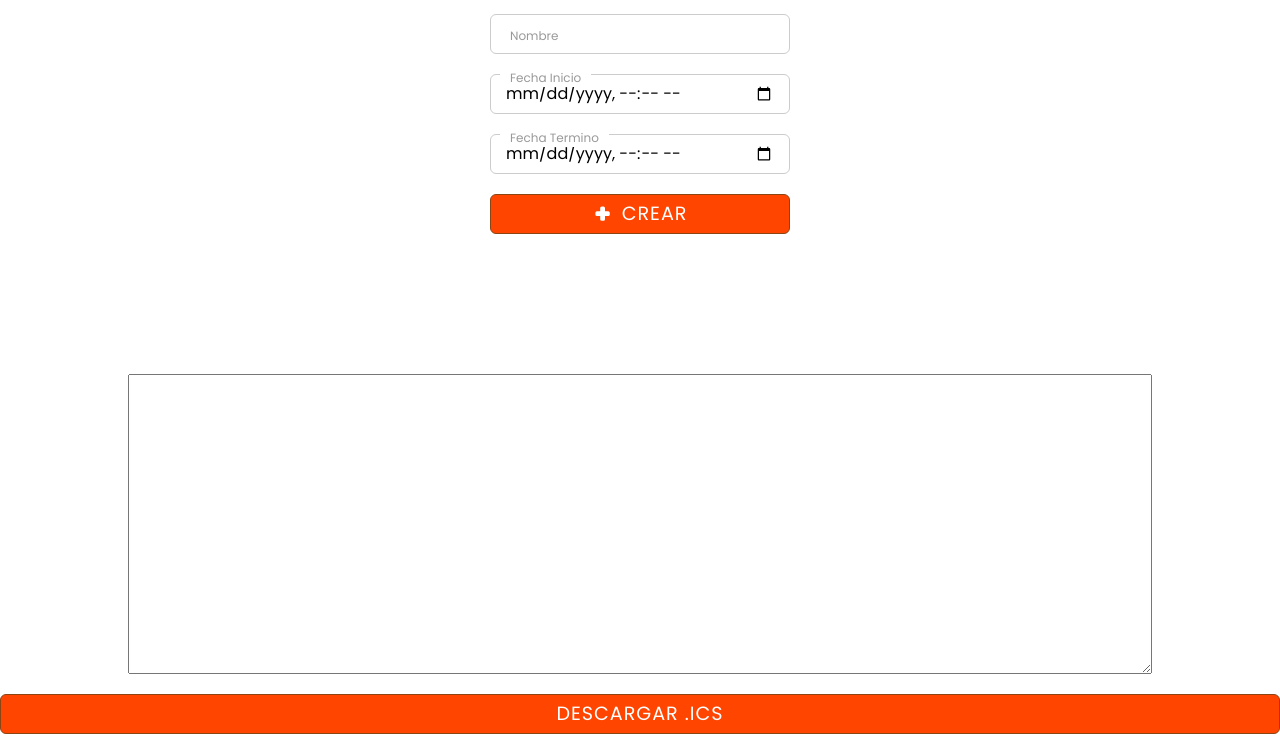
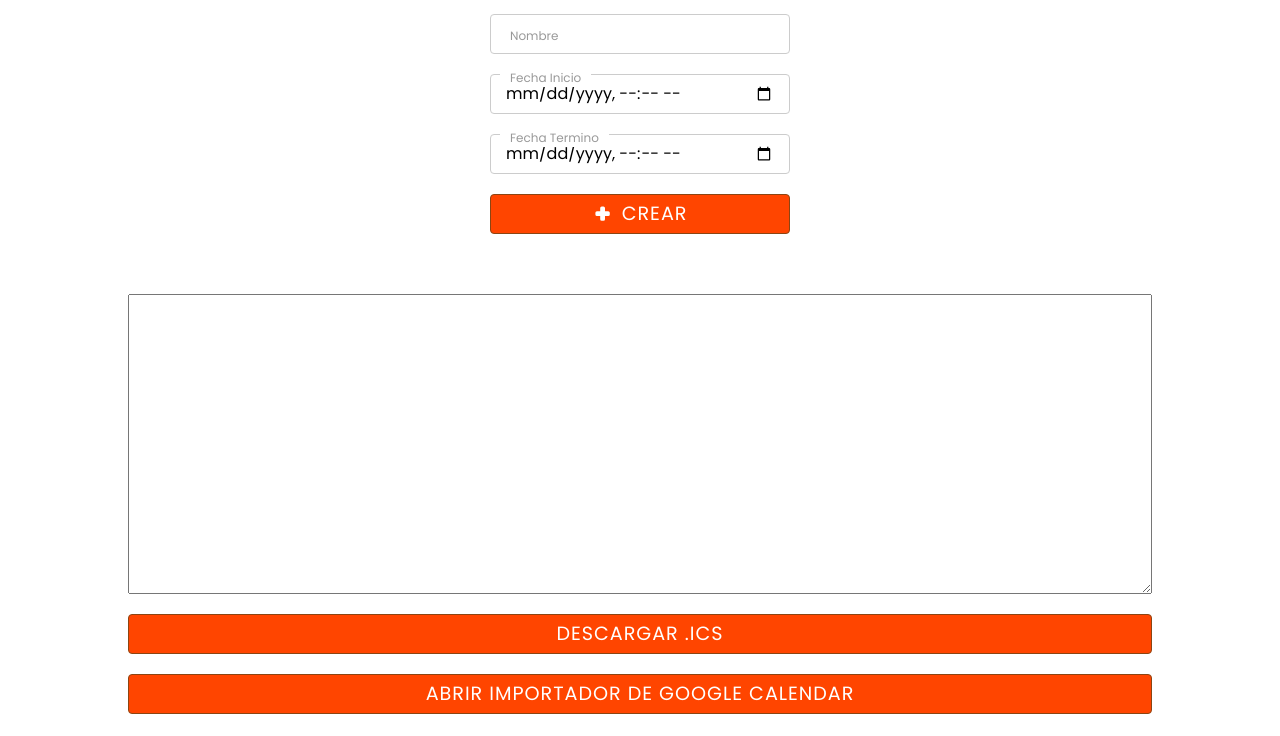
Before and after one commit to volatil/exportador-de-fechas-para-google-calendar, a plain HTML site: page index.html in a window 1280 px wide. Shown: the part 64-800 px from the top of the page. Drawn offline with nearby package versions, Linux system fonts and the light colour scheme.

Commit message:
css menores

```diff
--- a/index.html
+++ b/index.html
@@ -38,7 +38,12 @@
     <section class="fechas"> </section>
 
     <textarea style="width: 80%; margin: 0 auto; display: block;height: 300px;" name="" id="icsContent"></textarea>
-    <button onclick="downloadICS()">Descargar .ics</button>
+
+    <div style="width: 80%; margin: 0 auto;">
+        <button onclick="downloadICS()">Descargar .ics</button>
+        <a class="boton" href="https://calendar.google.com/calendar/u/0/r/settings/export" target="_blank">Abrir Importador de Google Calendar</a>
+    </div>
+
     <script src="main.js"></script>
 </body>
 </html>
--- a/main.css
+++ b/main.css
@@ -1,6 +1,6 @@
 @import url('https://fonts.googleapis.com/css2?family=Poppins:ital,wght@0,100;0,200;0,300;0,400;0,500;0,600;0,700;0,800;0,900;1,100;1,200;1,300;1,400;1,500;1,600;1,700;1,800;1,900&display=swap');
 :root {
-    --border-radius: 6px;
+    --border-radius: 4px;
     --primario: orangered;
     --secundario: saddlebrown;
 }
@@ -16,11 +16,13 @@ p {
     margin: 0;
     padding: 0;
 }
+a ,
 button {
     display: flex;
     justify-content: center;
     align-items: center;
     gap: 10px;
+    text-decoration: none;
     margin-top: 20px;
     width: 100%;
     height: 40px;
@@ -36,13 +38,15 @@ button {
     -o-transition:      all 0.2s ease-out;
     transition:         all 0.2s ease-out;
 }
+a:hover ,
 button:hover {
+    color: white;
     background: saddlebrown;
 }
 
 section.admin {
     width: 300px;
-    margin: 0 auto 100px;
+    margin: 0 auto 40px;
 }
 section.admin div.campo {
    margin: 0 auto 20px;
@@ -99,7 +103,7 @@ section.admin div.campo input:focus {
 
 section.fechas {
     display: flex;
-    margin: 20px auto 40px;
+    margin: 0 auto 20px;
     justify-content: flex-start;
     width: 80%;
     gap: 20px;
```
Also changed, not shown: main.js (line endings or trailing spaces).
